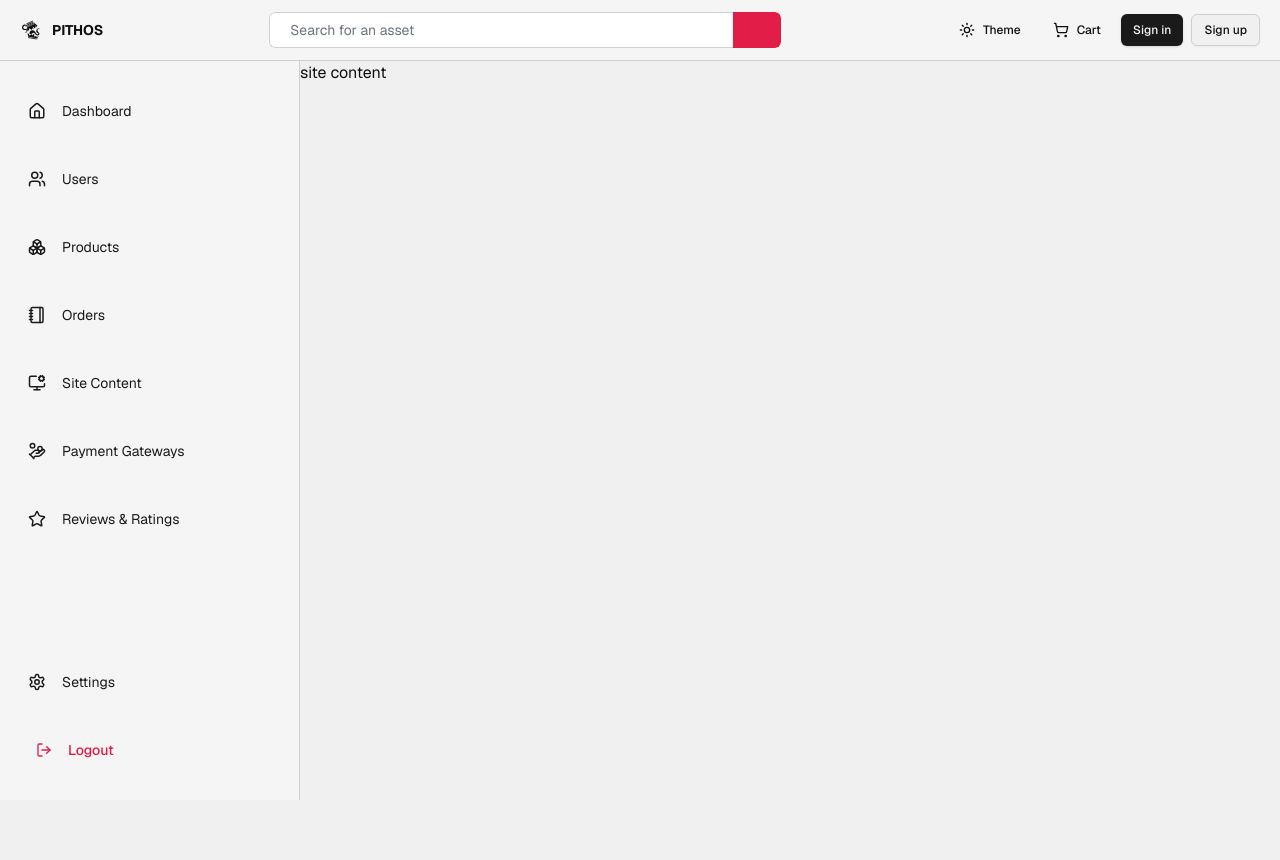
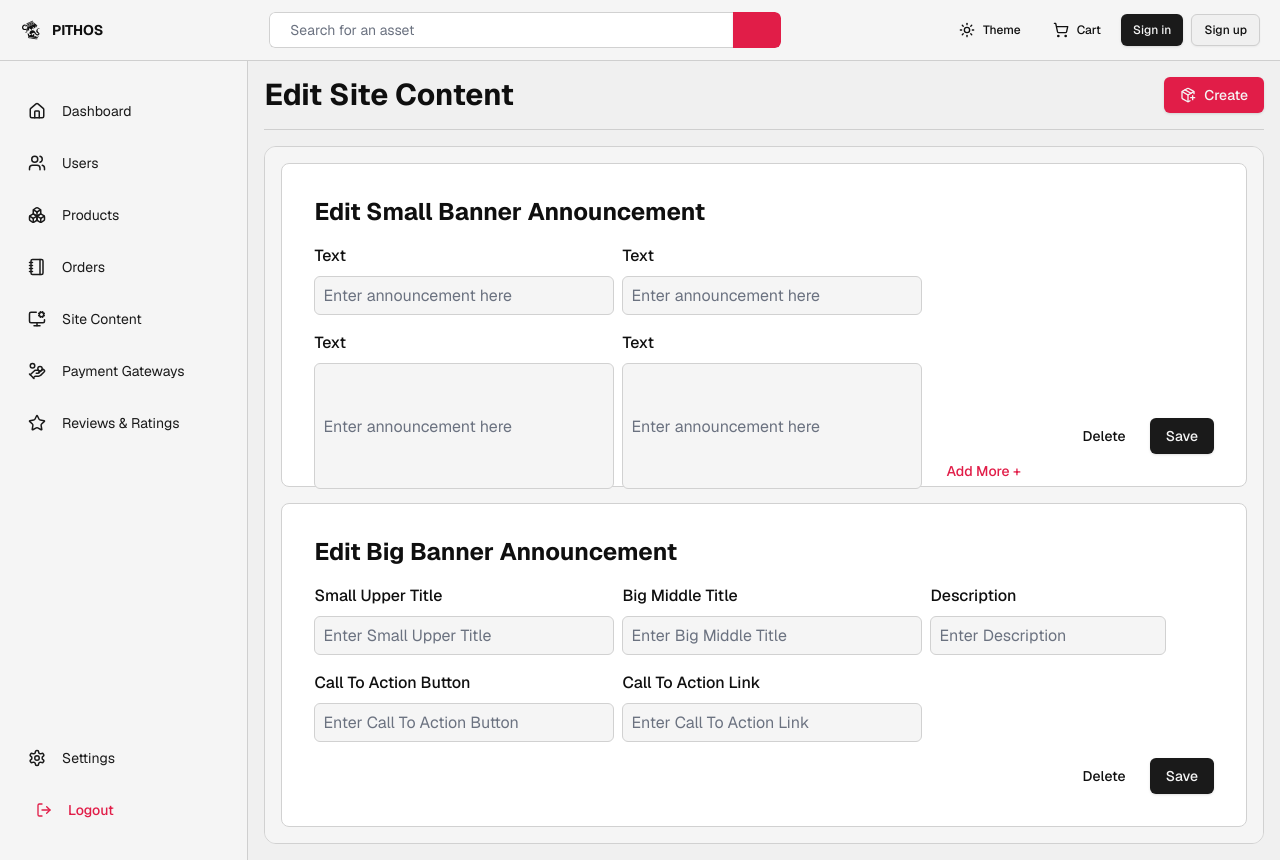
Before and after one commit to klarrrr/pithos, a Next.js app: page /admin/site-content in a window 1280 px wide. Before the commit the page ends 800 px from the top, so only its background shows below. Built offline with nearby package versions, Linux system fonts and the light colour scheme; no server answers; some icons are missing.

Commit message:
3 and a Half Admin Pages Complete
Users
Products
Orders
Site Content (Unfinished)

```diff
--- a/app/(main)/(protected)/admin/manage-products/page.tsx
+++ b/app/(main)/(protected)/admin/manage-products/page.tsx
@@ -5,7 +5,7 @@ import SearchButton from '@/components/technical-components/SearchButton'
 
 const page = () => {
   return (
-    <div className='flex flex-col p-8 bg-background w-full gap-4'>
+    <div className='flex flex-col p-4 bg-background w-full gap-4'>
       <div className="flex flex-row justify-between">
         <h1 className='font-bold text-3xl'>Manage Products</h1>
         <div className="flex flex-row gap-2 h-full items-center">
--- a/app/(main)/(protected)/admin/manage-users/page.tsx
+++ b/app/(main)/(protected)/admin/manage-users/page.tsx
@@ -7,7 +7,7 @@ import SearchButton from "@/components/technical-components/SearchButton"
 
 const page = () => {
   return (
-    <div className='flex flex-col p-8 bg-background w-full gap-4'>
+    <div className='flex flex-col p-4 bg-background w-full gap-4'>
       <div className="flex flex-row justify-between">
         <h1 className='font-bold text-3xl'>Manage Users</h1>
         <div className="flex flex-row gap-2 h-full items-center">
--- a/app/(main)/(protected)/admin/site-content/page.tsx
+++ b/app/(main)/(protected)/admin/site-content/page.tsx
@@ -1,9 +1,28 @@
-import React from 'react'
+import { Button } from "@/components/ui/button"
+import { PackagePlus } from "lucide-react"
+import ConfigureSmallBanner from "@/components/banner-announcements/ConfigureSmallBanner"
+import ConfigureBigBanner from "@/components/banner-announcements/ConfigureBigBanner"
 
 const page = () => {
+  const iconSize = 32
   return (
-    <div>
-      site content
+    <div className='flex flex-col p-4 bg-background w-full gap-4 h-full'>
+      <div className="flex flex-row justify-between">
+          <h1 className='font-bold text-3xl'>Edit Site Content</h1>
+          <div className="">
+          <Button variant={"red_default"} className="">
+            <PackagePlus/> Create
+          </Button>
+          </div>
+      </div>
+      <hr />
+      {/* Content */}
+      <div className="w-full h-full rounded-xl overflow-hidden border border-muted">
+        <div className='flex flex-col gap-4 bg-primary-foreground h-full overflow-y-scroll p-4'>
+          <ConfigureSmallBanner/>
+          <ConfigureBigBanner/>
+        </div>
+      </div>
     </div>
   )
 }
--- a/app/(main)/(protected)/seller/account/page.tsx
+++ b/app/(main)/(protected)/seller/account/page.tsx
@@ -5,7 +5,7 @@ import { Button } from '@/components/ui/button'
 
 const page = () => {
   return (
-    <div className='flex flex-col p-8 bg-background w-full gap-4'>
+    <div className='flex flex-col p-4 bg-background w-full gap-4'>
       <h1 className='font-bold text-3xl'>Account Settings</h1>
       <hr />
       <div className='flex gap-4'>
--- a/components/SideBar.tsx
+++ b/components/SideBar.tsx
@@ -4,7 +4,7 @@ import { JSX } from "react";
 
 // TODO : absolute -translate-x-[300px] - to hide and show the sidebar
 const SideBar = ({links, settingLink} : {links : Array<JSX.Element>, settingLink : JSX.Element}) => {
-    const linksGap = 8;
+    const linksGap = 4;
     return (
     <aside className='bg-primary-foreground text-primary border-r border-r-border h-full p-8 px-5 w-[300px] flex flex-col justify-between text-sm'>
         <div className={`flex flex-col gap-${linksGap}`}>
--- /dev/null
+++ b/components/banner-announcements/ConfigureBigBanner.tsx
@@ -0,0 +1,33 @@
+import TitleInputForm from "./TitleInputForm"
+import { Button } from "../ui/button"
+
+const ConfigureBigBanner = () => {
+  return (
+    <div className='p-8 flex flex-col gap-4 bg-card rounded-lg border border-muted'>
+        {/* Title */}
+        <h1 className="text-2xl font-bold">Edit Big Banner Announcement</h1>
+
+        {/* Title Input Forms */}
+        <div className="flex flex-row gap-2 gap-y-4 flex-wrap">
+            <TitleInputForm title="Small Upper Title" placeholder="Enter Small Upper Title"/>
+            <TitleInputForm title="Big Middle Title" placeholder="Enter Big Middle Title" />
+            <TitleInputForm title="Description" placeholder="Enter Description" boxWidth="500"/>
+            <TitleInputForm title="Call To Action Button" placeholder="Enter Call To Action Button" />
+            <TitleInputForm title="Call To Action Link" placeholder="Enter Call To Action Link" />
+        </div>
+
+        {/* Save or Delete */}
+        <div className="flex justify-end gap-2">
+            <Button variant={"ghost"}>
+                Delete
+            </Button>
+
+            <Button variant={"default"}>
+                Save
+            </Button>
+        </div>
+    </div>
+  )
+}
+
+export default ConfigureBigBanner
--- /dev/null
+++ b/components/banner-announcements/ConfigureSmallBanner.tsx
@@ -0,0 +1,35 @@
+import TitleInputForm from "./TitleInputForm"
+import { Button } from "../ui/button"
+
+const ConfigureSmallBanner = () => {
+  return (
+    <div className='p-8 flex flex-col gap-4 bg-card rounded-lg border border-muted'>
+        {/* Title */}
+        <h1 className="text-2xl font-bold">Edit Small Banner Announcement</h1>
+
+        {/* Title Input Forms */}
+        <div className="flex flex-row gap-2 gap-y-4 flex-wrap">
+            <TitleInputForm title="Text" placeholder="Enter announcement here" />
+            <TitleInputForm title="Text" placeholder="Enter announcement here" />
+            <TitleInputForm title="Text" placeholder="Enter announcement here" />
+            <TitleInputForm title="Text" placeholder="Enter announcement here" />
+            <div className="h-full flex flex-col justify-end">
+                <Button className="self-end" variant={"red_link"}>Add More +</Button>
+            </div>
+        </div>
+
+        {/* Save or Delete */}
+        <div className="flex justify-end gap-2">
+            <Button variant={"ghost"}>
+                Delete
+            </Button>
+
+            <Button variant={"default"}>
+                Save
+            </Button>
+        </div>
+    </div>
+  )
+}
+
+export default ConfigureSmallBanner
--- /dev/null
+++ b/components/banner-announcements/TitleInputForm.tsx
@@ -0,0 +1,12 @@
+import React from 'react'
+
+const TitleInputForm = ({title, placeholder, boxWidth} : {title : string, placeholder : string, boxWidth? : string}) => {
+    return (
+        <div className='flex flex-col gap-2'>
+            <h1 className='font-medium'>{title}</h1>
+            <input type="text" placeholder={placeholder} className={`border-muted outline-none focus:border-foreground focus:ring-foreground h-full ${boxWidth != undefined ? `w-[${boxWidth}px]` : `w-[300px]`} hover:border hover:border-foreground bg-primary-foreground px-2 rounded-md`}/>
+        </div>
+    )
+}
+
+export default TitleInputForm
--- a/components/technical-components/CardStat.tsx
+++ b/components/technical-components/CardStat.tsx
@@ -3,13 +3,13 @@ import { Home } from 'lucide-react'
 
 const CardStat = ({header, subHeader, icon} : {header : string, subHeader : string, icon : ReactNode}) => {
   return (
-    <div className='rounded-md bg-primary-foreground border border-muted p-6 flex flex-row gap-8 justify-center'>
+    <div className='rounded-lg bg-primary-foreground border border-muted p-6 flex flex-row gap-8 justify-between'>
         <div className='flex flex-col justify-center'>
             <h3 className='text-xl font-bold'>{header}</h3>
             <p className='text-sm'>{subHeader}</p>
         </div>
 
-        <div className='rounded-sm items-center justify-center flex bg-foreground aspect-square'>
+        <div className='rounded-md items-center justify-center flex bg-foreground aspect-square'>
             {icon}
         </div>
     </div>
--- /dev/null
+++ b/components/technical-components/LineChart.tsx
@@ -0,0 +1,36 @@
+"use client";
+
+import React from 'react'
+import { Line } from "react-chartjs-2";
+import { ChartOptions } from 'chart.js';
+import { Chart as ChartJS, CategoryScale, LinearScale, PointElement, LineElement, Title, Tooltip, Legend } from "chart.js";
+
+ChartJS.register(CategoryScale, LinearScale, PointElement, LineElement, Title, Tooltip, Legend);
+
+const LineChart = () => {
+
+    const data = {
+        labels: ["January", "February", "March", "April", "May"],
+        datasets: [
+            {
+                label: "Sales",
+                data: [10, 20, 30, 40, 50],
+                borderColor: "#E11D48",
+                backgroundColor: "#E11D48",
+            },
+        ],
+    };
+
+    const options = {};
+
+    return <Line data={data} options={{
+        responsive: true,
+        plugins: {
+            legend: { position: "top" },
+            title: { display: true, text: "Monthly Sales" },
+        },
+        maintainAspectRatio: false
+    }}/>;
+}
+
+export default LineChart
--- a/components/ui/button.tsx
+++ b/components/ui/button.tsx
@@ -23,6 +23,7 @@ const buttonVariants = cva(
         ghost: "hover:bg-accent hover:text-accent-foreground",
         red_ghost: "text-accent hover:bg-accent hover:text-accent-foreground",
         link: "text-primary underline-offset-4 hover:underline",
+        red_link: "text-accent underline-offset-4 hover:underline",
         disabled: "disabled text-muted-foreground cursor-not-allowed bg-muted",
       },
       size: {
```
Also changed, not shown: app/(main)/(protected)/admin/manage-orders/page.tsx (+39 -35 lines), 1 other file (tests, documents, lock files or other folders).
